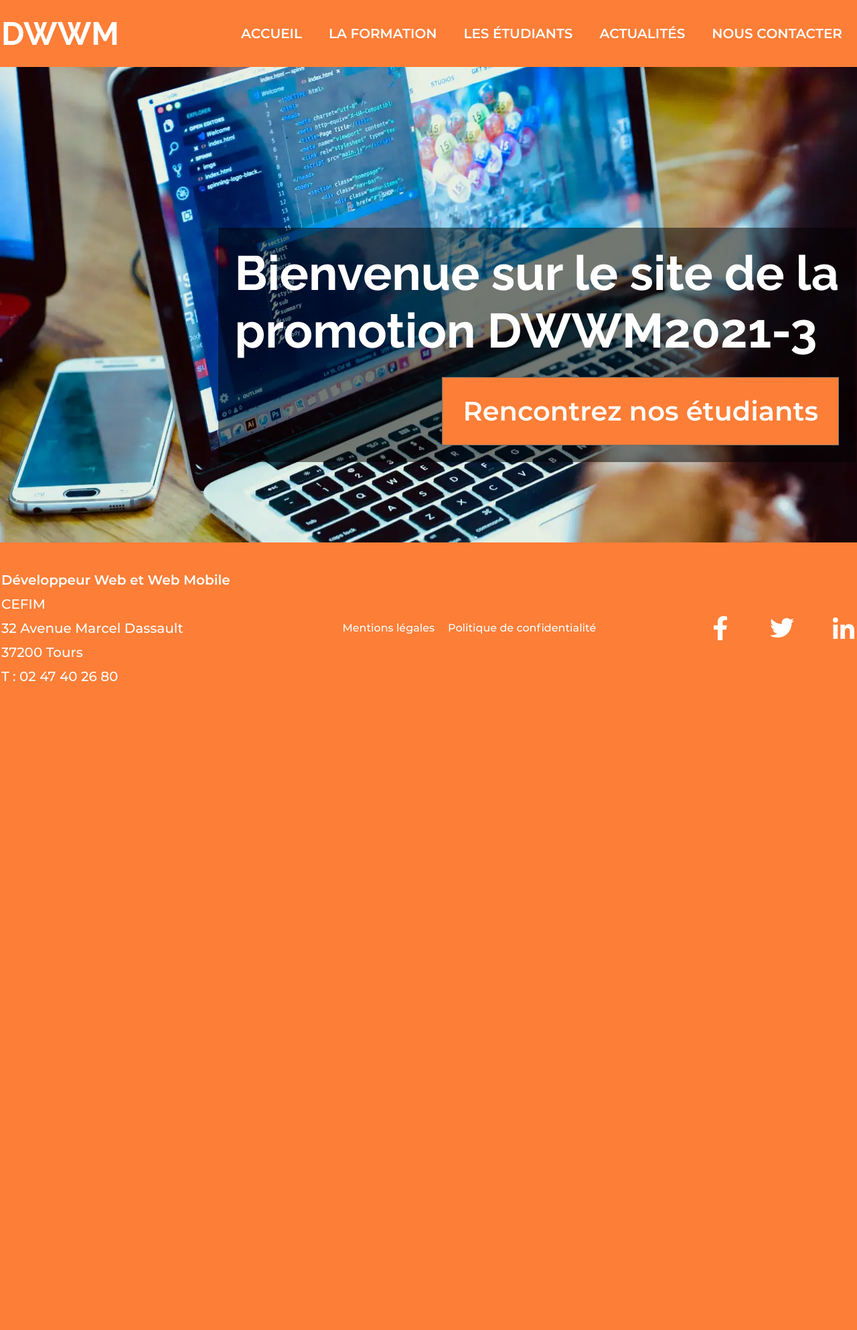
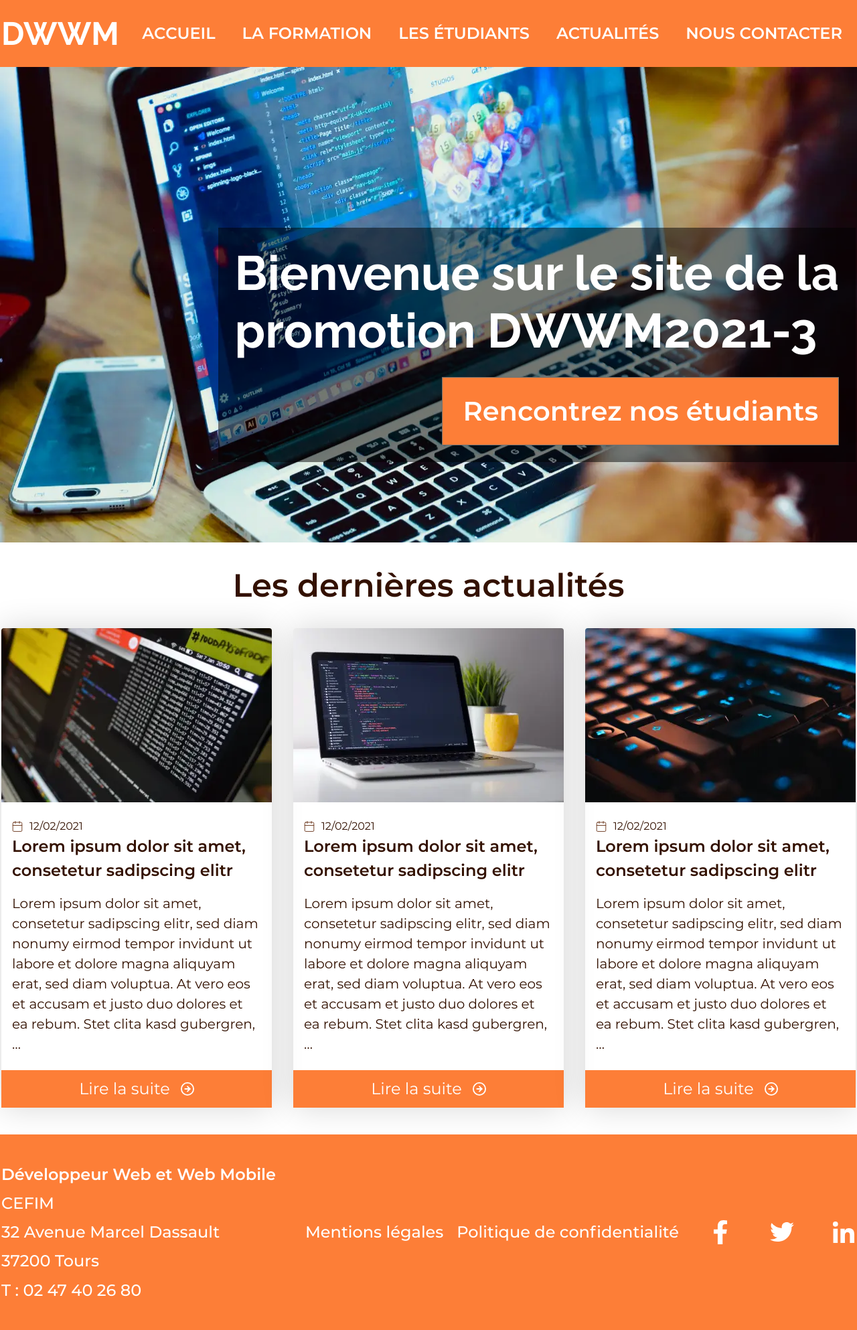
Before and after one commit to KevinBertaux/ecf-dwwm, a PHP site: page / in a window 1280 px wide. Shown: the whole page at 67% size. Before the commit the page ends 1018 px from the top, so only its background shows below. Run offline with PHP 8.4, Linux system fonts and the light colour scheme; style sheets or scripts are compiled from the project's sources.

Commit message:
Section news de l'index

```diff
--- a/dist/php/header.php
+++ b/dist/php/header.php
@@ -17,7 +17,9 @@
 	<header id="header" class="header">
 		<div class="container">
 			<div class="site-nav">
-				<p class=logo-text><a class="logo-link" href="index.php">DWWM</a></p>
+				<p class=logo-text>
+					<a class="logo-link" href="index.php">DWWM</a>
+				</p>
 				<nav class="nav-menu">
 					<ul class="nav-list" role="list">
 						<li class="nav-item">
--- a/src/index.php
+++ b/src/index.php
@@ -1,4 +1,4 @@
-<?php $page='home'; ?>
+<?php $page = 'home'; ?>
 
 <?php include('php/header.php'); ?>
 
@@ -15,6 +15,56 @@
 	</div>
 </section>
 
+<section id="news" class="news">
+	<div class="container">
+		<h2 class="title-news h1-like">Les dernières actualités</h2>
+		<ul class="news-list" role="list">
+			<li class="news-item">
+				<div class="card">
+					<img src="img/photo_terminal.webp" alt="Photo d'un écran qui affiche un terminal" class="news-image">
+					<div class="news-content">
+						<div class="news-date">
+							<img src="img/ico_calendar.svg" alt="L'icone d'un calendrier" class="calendar">
+							<time class="news-date">12/02/2021</time>
+						</div>
+						<h3 class="news-title">Lorem ipsum dolor sit amet, consetetur sadipscing elitr</h3>
+						<p class="news-desc">Lorem ipsum dolor sit amet, consetetur sadipscing elitr, sed diam nonumy eirmod tempor invidunt ut labore et dolore magna aliquyam erat, sed diam voluptua. At vero eos et accusam et justo duo dolores et ea rebum. Stet clita kasd gubergren, …</p>
+					</div>
+					<a href="#" class="news-link btn">Lire la suite<img src="img/ico_arrow_right.svg" alt="Une icone de flèche vers la droite"></a>
+				</div>
+			</li>
+			<li class="news-item">
+				<div class="card">
+					<img src="img/photo_mackbook.webp" alt="Photo d'un Macbook et d'une plante" class="news-image">
+					<div class="news-content">
+						<div class="news-date">
+							<img src="img/ico_calendar.svg" alt="L'icone d'un calendrier" class="calendar">
+							<time class="news-date">12/02/2021</time>
+						</div>
+						<h3 class="news-title">Lorem ipsum dolor sit amet, consetetur sadipscing elitr</h3>
+						<p class="news-desc">Lorem ipsum dolor sit amet, consetetur sadipscing elitr, sed diam nonumy eirmod tempor invidunt ut labore et dolore magna aliquyam erat, sed diam voluptua. At vero eos et accusam et justo duo dolores et ea rebum. Stet clita kasd gubergren, …</p>
+					</div>
+					<a href="#" class="news-link btn">Lire la suite<img src="img/ico_arrow_right.svg" alt="Une icone de flèche vers la droite"></a>
+				</div>
+			</li>
+			<li class="news-item">
+				<div class="card">
+					<img src="img/photo_keyboard.webp" alt="Photo d'un clavier" class="news-image">
+					<div class="news-content">
+						<div class="news-date">
+							<img src="img/ico_calendar.svg" alt="L'icone d'un calendrier" class="calendar">
+							<time class="news-date">12/02/2021</time>
+						</div>
+						<h3 class="news-title">Lorem ipsum dolor sit amet, consetetur sadipscing elitr</h3>
+						<p class="news-desc">Lorem ipsum dolor sit amet, consetetur sadipscing elitr, sed diam nonumy eirmod tempor invidunt ut labore et dolore magna aliquyam erat, sed diam voluptua. At vero eos et accusam et justo duo dolores et ea rebum. Stet clita kasd gubergren, …</p>
+					</div>
+					<a href="#" class="news-link btn">Lire la suite<img src="img/ico_arrow_right.svg" alt="Une icone de flèche vers la droite"></a>
+				</div>
+			</li>
+		</ul>
+	</div>
+</section>
+
 
 
 <?php include('php/footer.php'); ?>
--- a/src/php/header.php
+++ b/src/php/header.php
@@ -17,7 +17,9 @@
 	<header id="header" class="header">
 		<div class="container">
 			<div class="site-nav">
-				<p class=logo-text><a class="logo-link" href="index.php">DWWM</a></p>
+				<p class=logo-text>
+					<a class="logo-link" href="index.php">DWWM</a>
+				</p>
 				<nav class="nav-menu">
 					<ul class="nav-list" role="list">
 						<li class="nav-item">
--- a/src/scss/abstracts/_variables.scss
+++ b/src/scss/abstracts/_variables.scss
@@ -1,16 +1,16 @@
 /* Couleurs */
 $clr-primary: #331100;
-$clr-secondary: #FFF;
-$clr-accent: #FD7E37;
+$clr-secondary: #fff;
+$clr-accent: #fd7e37;
 $clr-date: #663014;
 $clr-placeholder: #33110080;
 $clr-border: #707070;
-$clr-transparent :#00000080;
+$clr-transparent: #00000080;
 $clr-shadow: #00000029;
 
 /* Fonts */
-$ff-body: 'Montserrat', sans-serif;
-$ff-title: 'Raleway', sans-serif;
+$ff-body: "Montserrat", sans-serif;
+$ff-title: "Raleway", sans-serif;
 
 /* Graisses */
 $fw-body: 400;
--- a/src/scss/base/_helpers.scss
+++ b/src/scss/base/_helpers.scss
@@ -5,9 +5,9 @@
 }
 
 html {
-  font-size: .625em;
+	font-size: 0.625em;
 	/* fallback IE8+ */
-  font-size: calc(1em * .625);
+	font-size: calc(1em * 0.625);
 	/* IE9-IE11 math fixing. See http://bit.ly/1g4X0bX */
 }
 
@@ -44,7 +44,10 @@ body {
 
 /* Set cursor pointer */
 
-label[for], button, input[type="submit"], select {
+label[for],
+button,
+input[type="submit"],
+select {
 	cursor: pointer;
 }
 
@@ -80,7 +83,7 @@ address {
 	a {
 		text-decoration: underline;
 	}
-  a[href]:not([href^='#'])::after {
-    content: '('attr(href)')';
+	a[href]:not([href^="#"])::after {
+		content: "(" attr(href) ")";
 	}
 }
--- a/src/scss/base/_reset.scss
+++ b/src/scss/base/_reset.scss
@@ -20,8 +20,8 @@ dd {
 }
 
 /* Remove list styles on ul, ol elements with a list role, which suggests default styling will be removed */
-ul[role='list'],
-ol[role='list'] {
+ul[role="list"],
+ol[role="list"] {
 	list-style: none;
 }
 
--- a/src/scss/base/_typography.scss
+++ b/src/scss/base/_typography.scss
@@ -5,13 +5,22 @@ body {
 	background-color: #fff;
 }
 
-h1 {
+h1,
+.h1-like {
 	font-size: 4.8rem;
 	line-height: 1;
 }
 
-h1, h2, h3, .h2-like {
+h1,
+h2,
+.h1-like,
+.h2-like {
 	text-align: center;
+}
+
+h3 {
+	font-size: 2.4rem;
+	line-height: 1.5;
 }
 
 p {
@@ -22,9 +31,11 @@ p {
 a {
 	color: $clr-secondary;
 	text-decoration: none;
+	font-size: 2.4rem;
 }
 
-a:hover, a:focus {
+a:hover,
+a:focus {
 	text-decoration: underline;
 }
 
--- a/src/scss/components/_buttons.scss
+++ b/src/scss/components/_buttons.scss
@@ -5,21 +5,21 @@
 	border: 0;
 	color: $clr-secondary;
 	background-color: $clr-accent;
+	padding-top: 1rem;
+	padding-bottom: 1rem;
 }
 
 .btn p {
 	font-size: 2.4rem;
-	padding-right: 1.6rem;
-	padding-top: .5rem;
-	padding-bottom: .5rem;
 }
 
 .btn img {
 	width: 2rem;
 	height: 2rem;
+	margin-left: 1.6rem;
 }
 
 .contact-button {
 	width: 18rem;
-	border-radius: .4rem;
+	border-radius: 0.4rem;
 }
--- a/src/scss/components/_cards.scss
+++ b/src/scss/components/_cards.scss
@@ -0,0 +1,32 @@
+.card {
+	border-radius: 0.4rem;
+	box-shadow: 0 0 4.8rem $clr-shadow;
+}
+
+.news-content {
+	padding-left: 1.6rem;
+	padding-right: 1.6rem;
+}
+
+.news-image {
+	margin-bottom: 2.4rem;
+}
+
+.news-date {
+	display: flex;
+	align-items: center;
+}
+
+.calendar {
+	width: 1.6rem;
+	height: 1.6rem;
+	margin-right: 1rem;
+}
+
+.news-title {
+	padding-bottom: 1.6rem;
+}
+
+.news-desc {
+	margin-bottom: 2.4rem;
+}
--- a/src/scss/layout/_container.scss
+++ b/src/scss/layout/_container.scss
@@ -3,9 +3,9 @@
 }
 
 .container-narrow {
- 	width: 105.6rem;
+	width: 105.6rem;
 }
 
 .container-narrower {
- 	width: 84rem;
+	width: 84rem;
 }
--- a/src/scss/layout/_footer.scss
+++ b/src/scss/layout/_footer.scss
@@ -21,7 +21,7 @@
 	column-gap: 2rem;
 }
 
-.legal-item{
+.legal-item {
 	font-weight: $fw-medium;
 	font-size: 1.6rem;
 	line-height: 2.25;
--- a/src/scss/layout/_header.scss
+++ b/src/scss/layout/_header.scss
@@ -1,4 +1,5 @@
-.header, .footer {
+.header,
+.footer {
 	color: $clr-secondary;
 	background-color: $clr-accent;
 }
@@ -14,12 +15,18 @@
 .logo-text {
 	font-family: $ff-title;
 	font-weight: $fw-bold;
-	font-size: 4.8rem;
 	line-height: 1;
 	margin-bottom: 0;
 }
 
-.logo-link:hover, .nav-link:focus, .nav-link:hover, .nav-link:focus {
+.logo-link {
+	font-size: 4.8rem;
+}
+
+.logo-link:hover,
+.nav-link:focus,
+.nav-link:hover,
+.nav-link:focus {
 	text-decoration: none;
 }
 
@@ -39,7 +46,8 @@
 	text-align: center;
 }
 
-.nav-link:hover, .nav-link:focus {
+.nav-link:hover,
+.nav-link:focus {
 	color: $clr-accent;
 	background-color: $clr-secondary;
 }
--- a/src/scss/layout/_layout.scss
+++ b/src/scss/layout/_layout.scss
@@ -1,9 +1,17 @@
-header, main, footer {
+header,
+main,
+footer {
 	display: flex;
 	justify-content: center;
 }
 
-h2, .h2-like {
+main {
+	flex-direction: column;
+	align-items: center;
+}
+
+h2,
+.h2-like {
 	margin-top: 4rem;
 	margin-bottom: 4rem;
 }
--- a/src/scss/pages/_home.scss
+++ b/src/scss/pages/_home.scss
@@ -29,12 +29,20 @@
 }
 
 .cta-list {
-	display: flex;justify-content: end;
+	display: flex;
+	justify-content: end;
 }
 
 .cta-link {
 	font-size: 4rem;
 	font-weight: $fw-semi;
 	padding: 2rem 3rem;
-	border: .1rem solid $clr-border;
+	border: 0.1rem solid $clr-border;
 }
+
+.news-list {
+	display: grid;
+	grid-template-columns: repeat(3, 1fr);
+	gap: 3.2rem;
+	margin-bottom: 4rem;
+}
```
Also changed, not shown: dist/index.php (+51 -1 lines), src/scss/pages/_contact.scss (+5 -3 lines), dist/css/main.min.css, src/scss/base/_fonts.scss (line endings or trailing spaces). Lines whose indentation alone changed are shown as unchanged.
